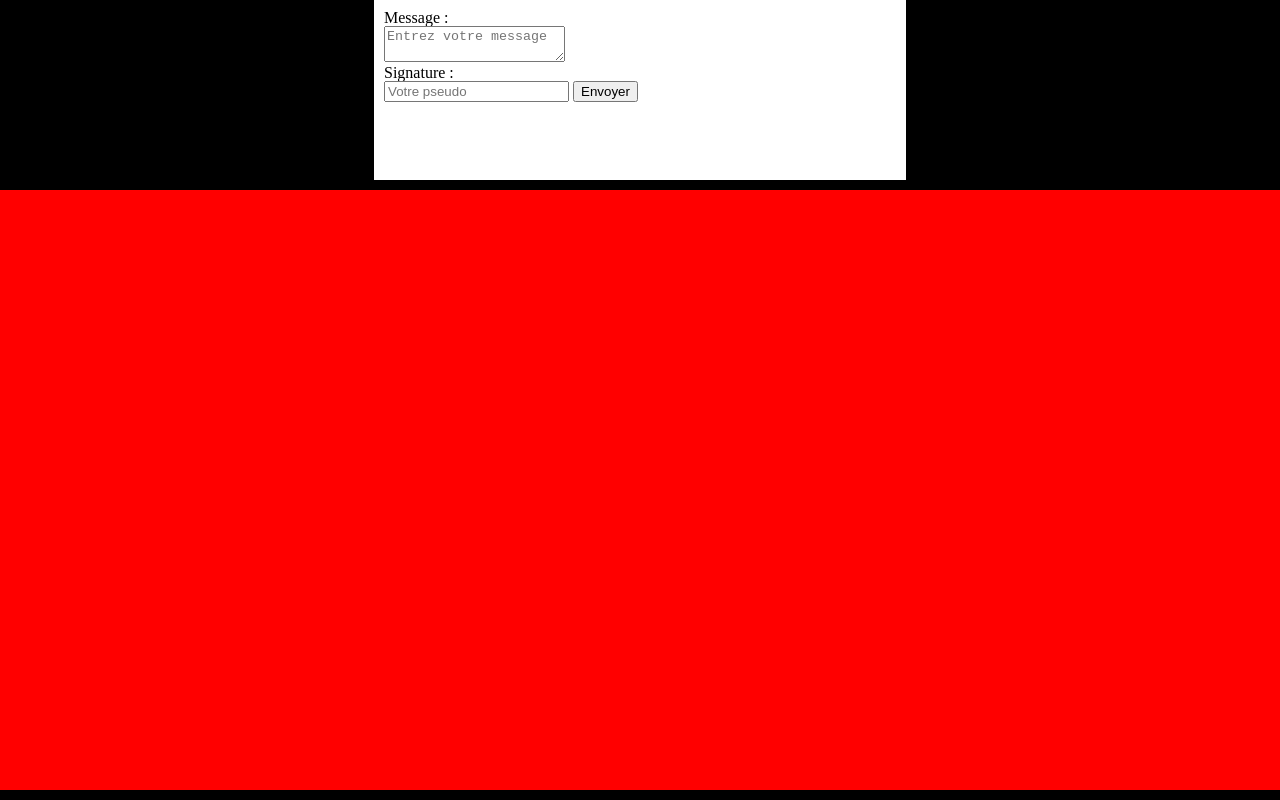
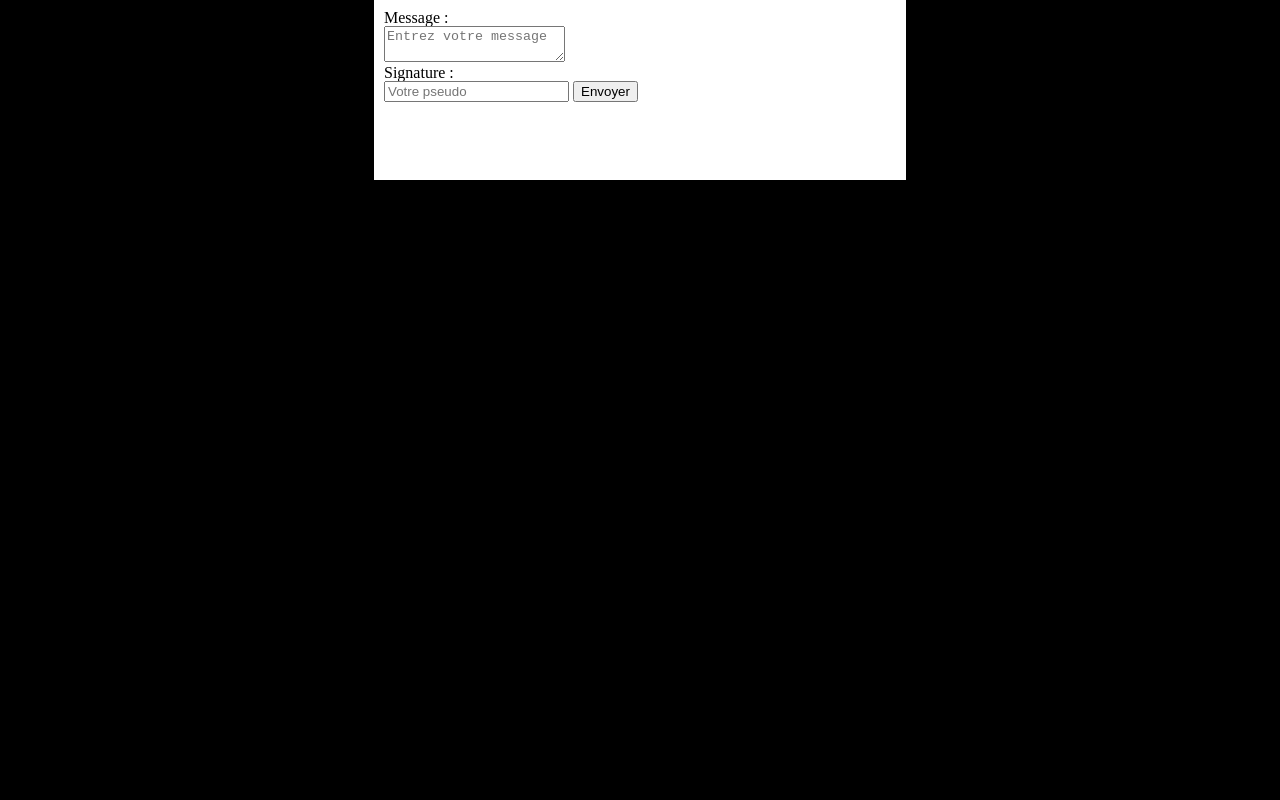
Before and after one commit to Makss24/Black-board, a plain HTML site: page index.html in a window 1280 px wide. Both pictures are taken after a click on the button "Envoyer". Drawn offline with Linux system fonts and the light colour scheme.

Commit message:
ajout commentaires script.js

```diff
--- a/script.js
+++ b/script.js
@@ -1,26 +1,39 @@
 document.addEventListener('DOMContentLoaded', function(){
+// addEventListener est une fonction qui se déclenche dès que le premier paramètre est déclenché.
+// DOMContentLoaded permet d'attendre que toute la page HTML soit chargé avant que le navigateur scan le fichier script.js
+// Si cette ligne n'était pas créée, le script aurait dût être chargé à la fin du document HTML afin de ne pas créer d'erreur
+
+	var button = document.querySelector("button");
+	// Stockage du bouton dans un variable
+	// 'document' cible le document HTML où est executé le script.
+	// 'querySelector('params')' permet de sélectionner un élèment de la page de la même manière qu'un sélecteur CSS.
 
 
-	var button = document.querySelector("button");
+// Création de la fonction d'ajout :
+	button.addEventListener('click', function(){ //addEventListener est une fonction qui se déclenche suivant le paramètre choisit. Dès que ce paramètre est activé, la function qui suit se déclenche.
 
-	button.addEventListener('click', function(){
+	// Stockage du contenu des inputs dans des variables.
 		var msg = document.querySelector('textarea').value;
 		var sign = document.getElementById('pseudo').value;
 
-		var newMessage = document.createElement('div');
+	// Création des élèments(noeud HTML) où seront stockés le contenu de 'msg' et 'sign'
+		var newMessage = document.createElement('div'); // 'div' qui contiendra 'p' et 'span'
 		var p = document.createElement('p');
 		var span = document.createElement('span');
 
-		var text = document.createTextNode(msg);
-		p.appendChild(text);
+	// Intégration du contenu dans les noeuds crée précédement
+		var text = document.createTextNode(msg); // createTextNode créé un nouveau noeud HTML
+		p.appendChild(text); // appendChild l'argument choisi (ici 'text') dans la variable précédent la méthode.
 		text = document.createTextNode(sign);
 		span.appendChild(text);
 		newMessage.appendChild(p);
 		newMessage.appendChild(span);
 
+	// Intégration du bloc dans .board
 		var board = document.querySelector('.board');
 		board.appendChild(newMessage);
 
+	// Vide les inputs
 		document.querySelector('textarea').value = "";
 		document.getElementById('pseudo').value = "";
 
--- a/style.css
+++ b/style.css
@@ -15,6 +15,14 @@ body {
 .board {
 	height: 75%;
 	width: 100%;
-	background-color:red;
 	margin-top: 10px;
 }
+
+.board div p{
+	color: #fff;
+}
+
+.board div span{
+	font-size: 12px;
+	color: grey;
+}
```
